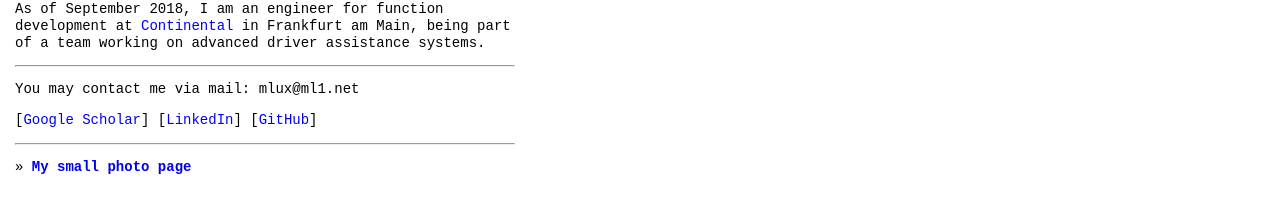
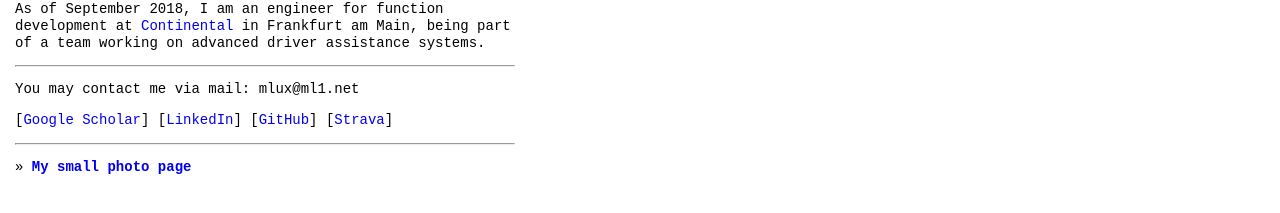
Before and after one commit to mlux86/mlux86.github.io, a Jekyll site: the page built from index.md, in a window 1280 px wide. Shown: the part 329-542 px from the top of the page. Built offline with Jekyll 4.4.1, drawn with Linux system fonts in a browser that asks for light colours; nearby versions of some CDN libraries.

Commit message:
Added Strava profile.

```diff
--- a/index.md
+++ b/index.md
@@ -15,7 +15,7 @@ You may contact me via mail: m<span style="display: none">AS=)§("</span>l<span
 none">dz8(-lq</span>u<span style="display: none">%$Wao</span>x@ml<span style="display:
 none">=AD"!fa</span>1.net
 
-[[Google Scholar](https://scholar.google.de/citations?user=qUFFeisAAAAJ)]   [[LinkedIn](https://www.linkedin.com/in/markus-lux-a88058107/)]   [[GitHub](https://github.com/mlux86)]
+[[Google Scholar](https://scholar.google.de/citations?user=qUFFeisAAAAJ)]   [[LinkedIn](https://www.linkedin.com/in/markus-lux-a88058107/)]   [[GitHub](https://github.com/mlux86)]   [[Strava](https://www.strava.com/athletes/34893363)]
 
 <hr/>
 
```
